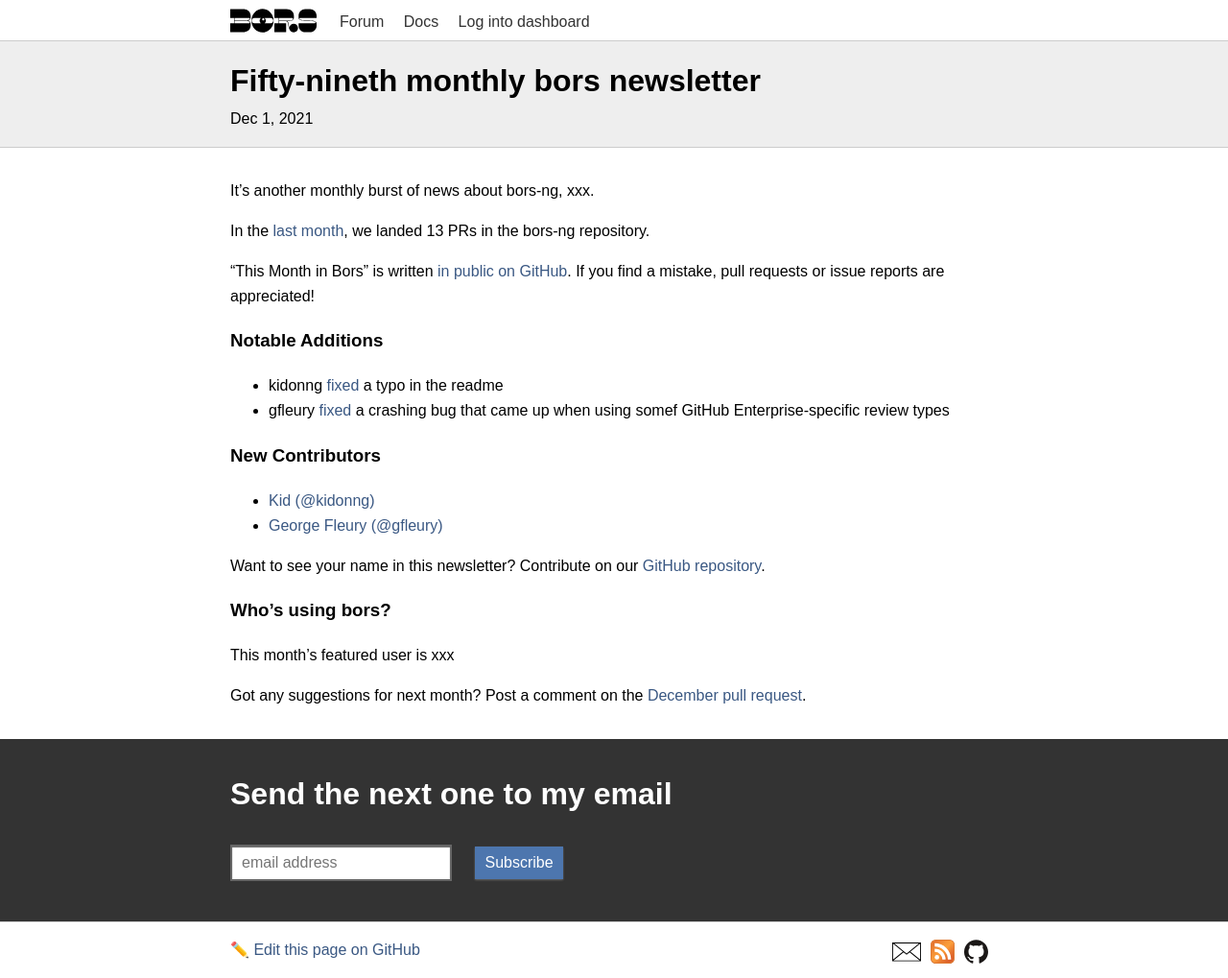
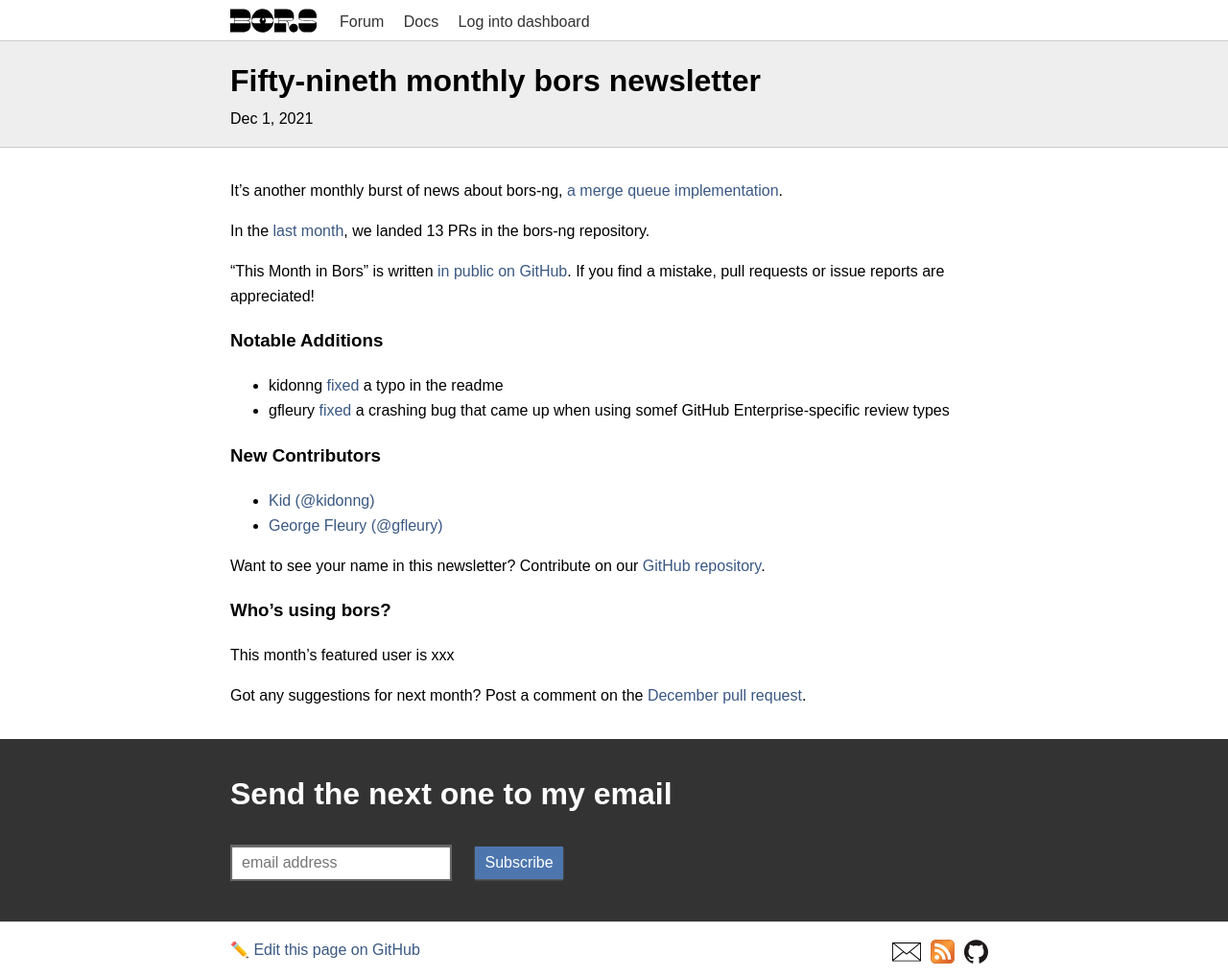
Before and after one commit to bors-ng/bors-ng.github.io, a Jekyll site: the page built from _posts/2021-12-01-tmib-59.md, in a window 1280 px wide. Shown: the whole page at 96% size. Built offline with Jekyll 4.4.1, drawn with Linux system fonts in a browser that asks for light colours.

Commit message:
Add description

```diff
--- a/_posts/2021-12-01-tmib-59.md
+++ b/_posts/2021-12-01-tmib-59.md
@@ -6,7 +6,7 @@
 categories: newsletter
 ---
 
-It's another monthly burst of news about bors-ng, xxx.
+It's another monthly burst of news about bors-ng, [a merge queue implementation](https://kflansburg.com/posts/merge-queues/).
 
 In the [last month](https://github.com/bors-ng/bors-ng/pulls?q=is%3Apr+is%3Amerged+closed%3A2021-11-01..2021-11-30),
 we landed 13 PRs in the bors-ng repository.
```
